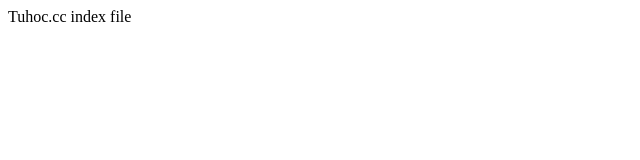
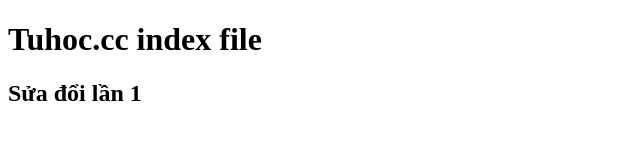
Before and after one commit to VGK23/TestGit2, a plain HTML site: page index.html in a window 1280 px wide. Shown: the whole page, without its empty margins (0-640 px from the left). Drawn offline with Linux system fonts and the light colour scheme.

Commit message:
2nd commit

```diff
--- a/index.html
+++ b/index.html
@@ -6,6 +6,7 @@
     <title>tuhoc.cc index</title>
   </head>
   <body>
-    Tuhoc.cc index file
+    <h1>Tuhoc.cc index file</h1>
+    <h2>Sửa đổi lần 1</h2>
   </body>
 </html>
```
